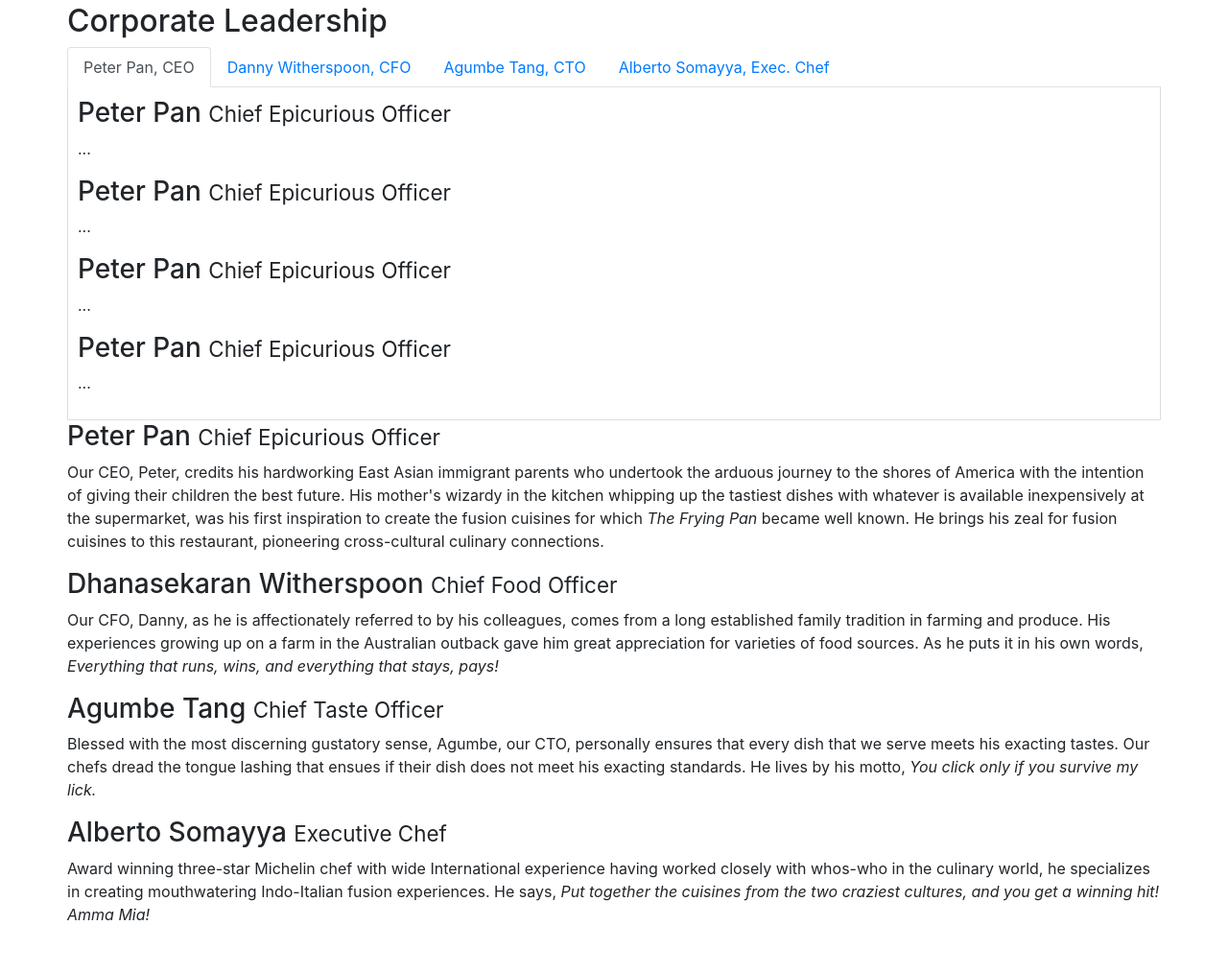
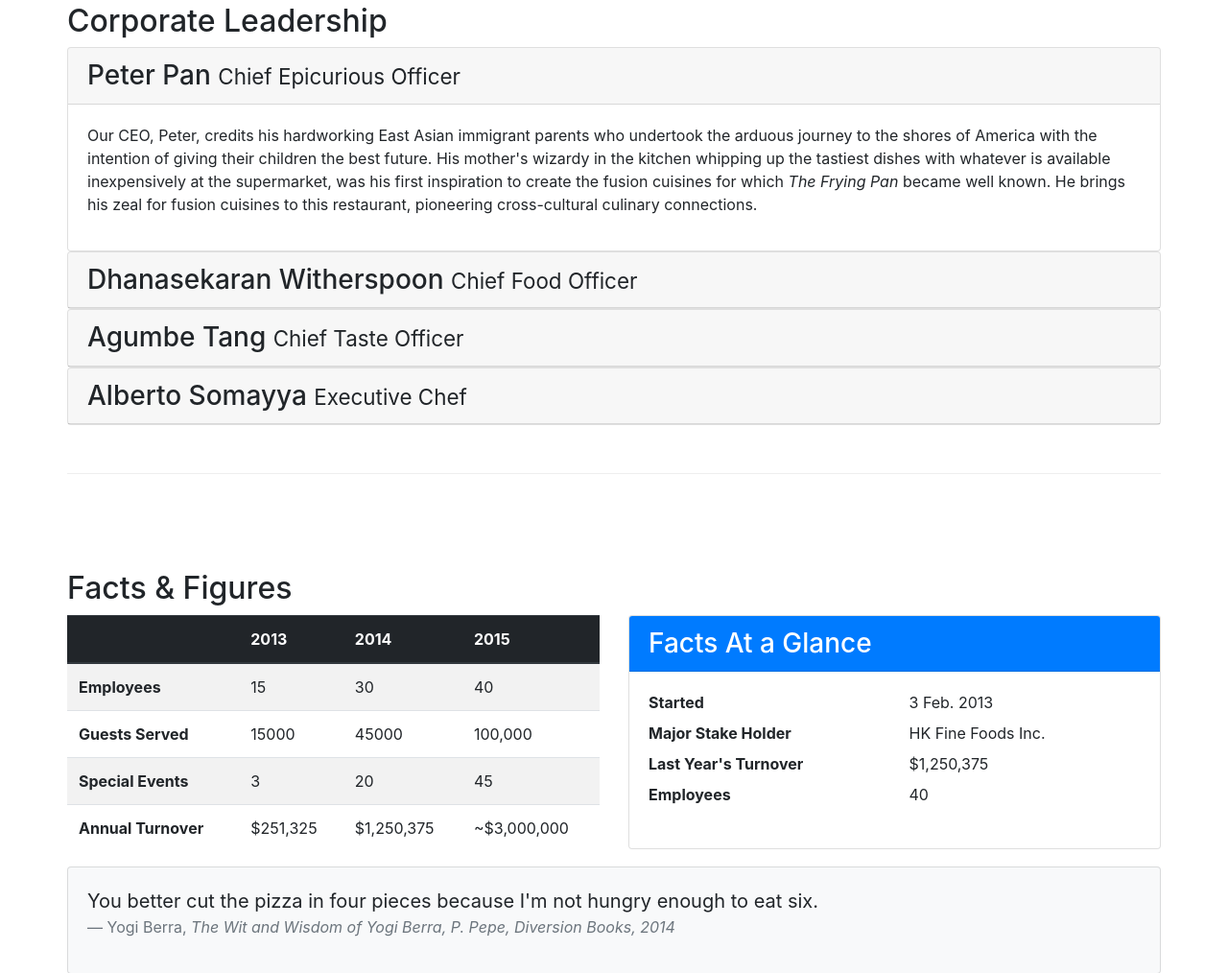
Before and after one commit to yenvy2208/FERm201, a website: page aboutus.html in a window 1280 px wide. Shown: the part 868-1882 px from the top of the page at 96% size. Drawn offline with nearby package versions, Linux system fonts and the light colour scheme.

Commit message:
Accordion

```diff
--- a/aboutus.html
+++ b/aboutus.html
@@ -62,50 +62,64 @@
         <div class="row row-content">
             <div>
                 <h2>Corporate Leadership</h2>
-                <ul class="nav nav-tabs">
-                    <li class="nav-item">
-                      <a class="nav-link active" href="#peter"
-                        role="tab" data-toggle="tab">Peter Pan, CEO</a>
-                    </li>
-                    <li class="nav-item">
-                      <a class="nav-link" href="#danny" role="tab"
-                        data-toggle="tab">Danny Witherspoon, CFO</a>
-                    </li>
-                    <li class="nav-item">
-                      <a class="nav-link" href="#agumbe"role="tab"
-                        data-toggle="tab">Agumbe Tang, CTO</a>
-                    </li>
-                    <li class="nav-item">
-                      <a class="nav-link" href="#alberto" role="tab"
-                        data-toggle="tab">Alberto Somayya, Exec. Chef</a>
-                    </li>
-                </ul>
-                <div class="tab-content">
-                    <div role="tabpanel" class="tab-pane fade show active" id="peter">
-                        <h3>Peter Pan <small>Chief Epicurious Officer</small></h3>
-                        <p> ... </p>
+                <div class="accordion">
+                    <div class="card">
+                        <div class="card-header" role="tab" id="peterhead">
+                        <h3 class="mb-0">
+                            <a data-toggle="collapse" data-target="#peter">
+                            Peter Pan <small>Chief Epicurious Officer</small>
+                            </a>
+                        </h3>
+                        </div>
+                        <div class="collapse show" id="peter" data-parent="#accordion">
+                            <div class="card-body">
+                                <p class="d-none d-sm-block">Our CEO, Peter, credits his hardworking East Asian immigrant parents who undertook the arduous journey to the shores of America with the intention of giving their children the best future. His mother's wizardy in the kitchen whipping up the tastiest dishes with whatever is available inexpensively at the supermarket, was his first inspiration to create the fusion cuisines for which <em>The Frying Pan</em> became well known. He brings his zeal for fusion cuisines to this restaurant, pioneering cross-cultural culinary connections.</p>
+                            </div>
+                        </div>
                     </div>
-                    <div role="tabpanel" class="tab-pane fade show active" id="danny">
-                        <h3>Peter Pan <small>Chief Epicurious Officer</small></h3>
-                        <p> ... </p>
+                    <div class="card">
+                        <div class="card-header" role="tab" id="dannyhead">
+                        <h3 class="mb-0">
+                            <a class="collapsed" data-toggle="collapse" data-target="#danny">
+                            Dhanasekaran Witherspoon <small>Chief Food Officer</small>
+                            </a>
+                        </h3>
                     </div>
-                    <div role="tabpanel" class="tab-pane fade show active" id="agumbe">
-                        <h3>Peter Pan <small>Chief Epicurious Officer</small></h3>
-                        <p> ... </p>
-                    </div>
-                    <div role="tabpanel" class="tab-pane fade show active" id="alberto">
-                        <h3>Peter Pan <small>Chief Epicurious Officer</small></h3>
-                        <p> ... </p>
+                    <div class="collapse" id="danny" data-parent="#accordion">
+                        <div class="card-body">
+                            <p class="d-none d-sm-block">Our CFO, Danny, as he is affectionately referred to by his colleagues, comes from a long established family tradition in farming and produce. His experiences growing up on a farm in the Australian outback gave him great appreciation for varieties of food sources. As he puts it in his own words, <em>Everything that runs, wins, and everything that stays, pays!</em></em></p>
+                        </div>
                     </div>
                 </div>
-                <h3>Peter Pan <small>Chief Epicurious Officer</small></h3>
-                <p>Our CEO, Peter, credits his hardworking East Asian immigrant parents who undertook the arduous journey to the shores of America with the intention of giving their children the best future. His mother's wizardy in the kitchen whipping up the tastiest dishes with whatever is available inexpensively at the supermarket, was his first inspiration to create the fusion cuisines for which <em>The Frying Pan</em> became well known. He brings his zeal for fusion cuisines to this restaurant, pioneering cross-cultural culinary connections.</p>
-                <h3>Dhanasekaran Witherspoon <small>Chief Food Officer</small></h3>
-                <p>Our CFO, Danny, as he is affectionately referred to by his colleagues, comes from a long established family tradition in farming and produce. His experiences growing up on a farm in the Australian outback gave him great appreciation for varieties of food sources. As he puts it in his own words, <em>Everything that runs, wins, and everything that stays, pays!</em></p>
-                <h3>Agumbe Tang <small>Chief Taste Officer</small></h3>
-                <p>Blessed with the most discerning gustatory sense, Agumbe, our CTO, personally ensures that every dish that we serve meets his exacting tastes. Our chefs dread the tongue lashing that ensues if their dish does not meet his exacting standards. He lives by his motto, <em>You click only if you survive my lick.</em></p>
-                <h3>Alberto Somayya <small>Executive Chef</small></h3>
-                <p>Award winning three-star Michelin chef with wide International experience having worked closely with whos-who in the culinary world, he specializes in creating mouthwatering Indo-Italian fusion experiences. He says, <em>Put together the cuisines from the two craziest cultures, and you get a winning hit! Amma Mia!</em></p>
+                <div class="card">
+                        <div class="card-header" role="tab" id="agumbehead">
+                        <h3 class="mb-0">
+                            <a class="collapsed" data-toggle="collapse" data-target="#agumbe">
+                            Agumbe Tang <small>Chief Taste Officer</small>
+                            </a>
+                        </h3>
+                    </div>
+                    <div class="collapse" id="agumbe" data-parent="#accordion">
+                        <div class="card-body">
+                            <p class="d-none d-sm-block">Blessed with the most discerning gustatory sense, Agumbe, our CTO, personally ensures that every dish that we serve meets his exacting tastes. Our chefs dread the tongue lashing that ensues if their dish does not meet his exacting standards. He lives by his motto, <em>You click only if you survive my lick.</em></p>
+                        </div>
+                    </div>
+                </div>
+                <div class="card">
+                        <div class="card-header" role="tab" id="albertohead">
+                        <h3 class="mb-0">
+                            <a class="collapsed" data-toggle="collapse" data-target="#alberto">
+                            Alberto Somayya <small>Executive Chef</small>
+                            </a>
+                        </h3>
+                    </div>
+                    <div class="collapse" id="alberto" data-parent="#accordion">
+                        <div class="card-body">
+                            <p class="d-none d-sm-block">Award winning three-star Michelin chef with wide International experience having worked closely with whos-who in the culinary world, he specializes in creating mouthwatering Indo-Italian fusion experiences. He says, <em>Put together the cuisines from the two craziest cultures, and you get a winning hit! Amma Mia!</em></em></p>
+                        </div>
+                    </div>
+                </div>
+            </div>
             </div>
        </div>
 
@@ -232,7 +246,10 @@
            </div>
         </div>
     </footer>
-
+    <!-- jQuery first, then Popper.js, then Bootstrap JS. -->
+    <script src="node_modules/jquery/dist/jquery.slim.min.js"></script>
+    <script src="node_modules/popper.js/dist/umd/popper.min.js"></script>
+    <script src="node_modules/bootstrap/dist/js/bootstrap.min.js"></script>
 </body>
 
 </html>
```
